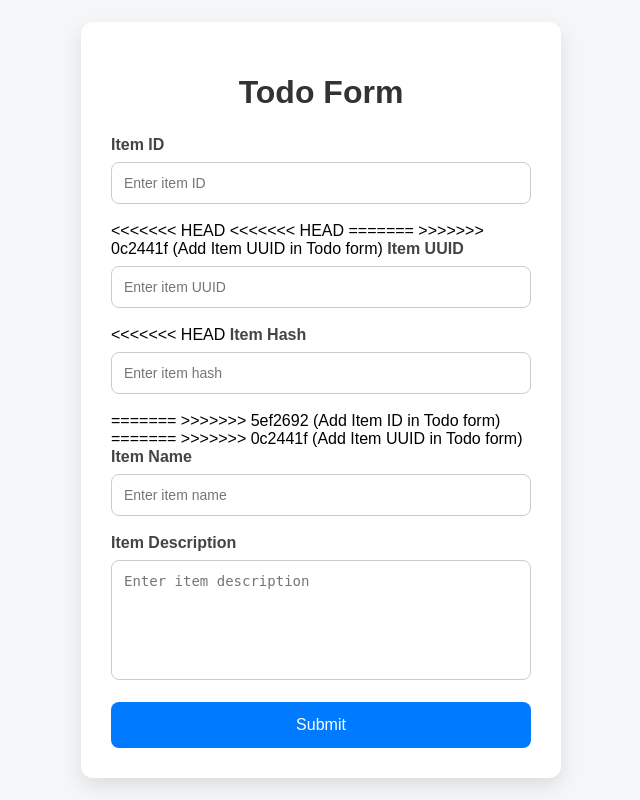
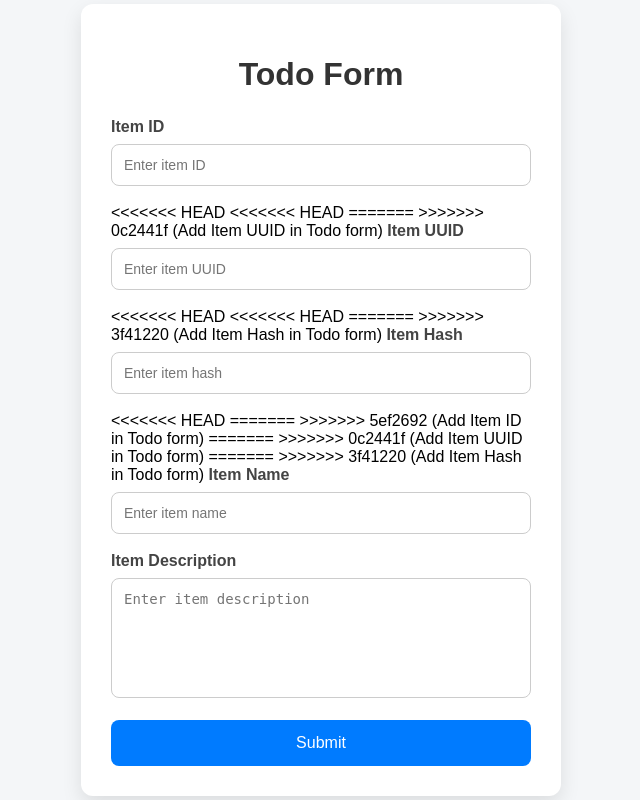
Before and after one commit to rk-panchal/flask-todo-project, a Flask app: page /todos in a window 1280 px wide. Shown: the whole page, without its empty margins (319-959 px from the left). Run offline with Flask 3, Linux system fonts and the light colour scheme.

```diff
--- a/frontend/templates/todo.html
+++ b/frontend/templates/todo.html
@@ -87,15 +87,21 @@
                placeholder="Enter item UUID"
                required>
 <<<<<<< HEAD
+<<<<<<< HEAD
+=======
+>>>>>>> 3f41220 (Add Item Hash in Todo form)
         <label>Item Hash</label>
         <input type="text"
                name="itemHash"
                placeholder="Enter item hash"
                required>
+<<<<<<< HEAD
 =======
 >>>>>>> 5ef2692 (Add Item ID in Todo form)
 =======
 >>>>>>> 0c2441f (Add Item UUID in Todo form)
+=======
+>>>>>>> 3f41220 (Add Item Hash in Todo form)
         <label>Item Name</label>
         <input type="text"
                name="itemName"
```
